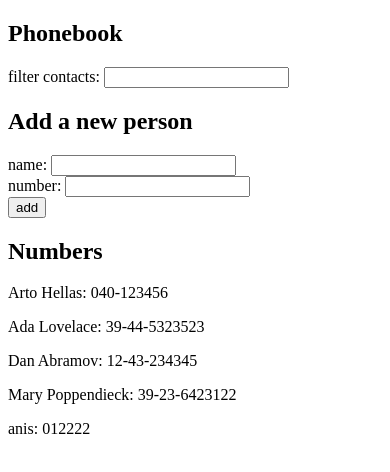
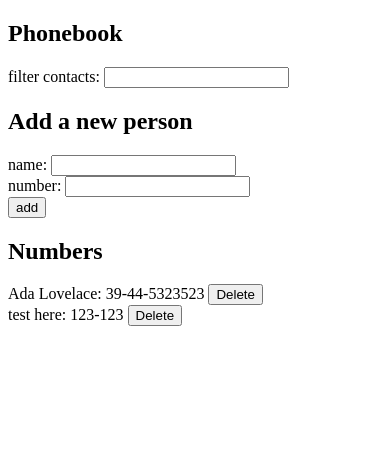
Before and after one commit to Matt-Anis/FullStackOpen-part-2, a React (Vite) app in the folder The Phonebook/: page / in a window 390 px wide. Shown: the top 472 px of the page. Built offline with nearby package versions, Linux system fonts and the light colour scheme; data requests are answered from the project's data file.

Commit message:
2.14: The Phonebook step 9

```diff
--- a/The Phonebook/db.json
+++ b/The Phonebook/db.json
@@ -1,29 +1,14 @@
 {
   "persons": [
-    {
-      "name": "Arto Hellas",
-      "number": "040-123456",
-      "id": "1"
-    },
     {
       "name": "Ada Lovelace",
       "number": "39-44-5323523",
       "id": "2"
     },
     {
-      "name": "Dan Abramov",
-      "number": "12-43-234345",
-      "id": "3"
-    },
-    {
-      "name": "Mary Poppendieck",
-      "number": "39-23-6423122",
-      "id": "4"
-    },
-    {
-      "name": "anis",
-      "number": "012222",
-      "id": "sjJ4Bmhi2jU"
+      "name": "test here",
+      "number": "123-123",
+      "id": "fBXbodG9FUw"
     }
   ],
   "$schema": "./node_modules/json-server/schema.json"
--- a/The Phonebook/src/components/Person.jsx
+++ b/The Phonebook/src/components/Person.jsx
@@ -1,9 +1,10 @@
-const Person = ({ person }) => {
+const Person = ({ person, handleDelete }) => {
   return (
-    <p>
-      {person.name}: {person.number}
-    </p>
+    <div>
+      {person.name}: {person.number}{" "}
+      <button onClick={() => handleDelete(person)}>Delete</button>
+    </div>
   );
 };
 
-export default Person
+export default Person;
--- a/The Phonebook/src/components/Phonebook.jsx
+++ b/The Phonebook/src/components/Phonebook.jsx
@@ -12,6 +12,13 @@ const PhoneBook = () => {
 
     contactService.getAll().then(returnedContacts => setPersons(returnedContacts));
   }, []);
+
+  const handleConactDelete = (person) => {
+    if (window.confirm(`Delete ${person.name} ?`)) {
+      contactService.deleteContact(person.id)
+      .then(() => setPersons(persons.filter(currentPerson => !(currentPerson.id === person.id))))
+    }
+  };
 
   const [filter, setFilter] = useState("");
   const filteredPersons =
@@ -29,7 +36,7 @@ const PhoneBook = () => {
 
       <h2>Numbers</h2>
       {filteredPersons.map((person) => (
-        <Person key={person.id} person={person} />
+        <Person key={person.id} person={person} handleDelete={handleConactDelete}/>
       ))}
     </div>
   );
--- a/The Phonebook/src/services/contacts.js
+++ b/The Phonebook/src/services/contacts.js
@@ -13,4 +13,8 @@ const getAll = () => {
     return response.then(response => response.data)
 }
 
-export default {createContact, getAll}
+const deleteContact = id => {
+    return axios.delete(`${baseUrl}/${id}`)
+}
+
+export default {createContact, getAll, deleteContact}
```
